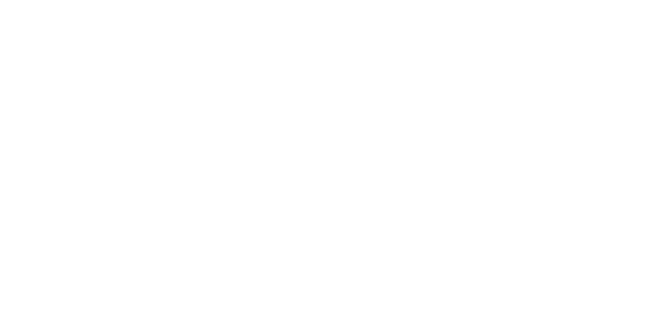
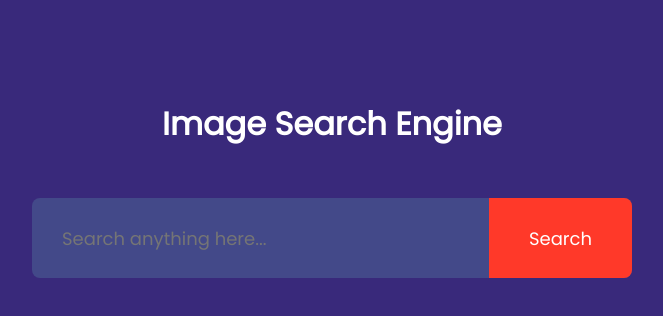
Before and after one commit to usamasadiqus/image-search-engine-html-css-javascript, a plain HTML site: page index.html in a window 1280 px wide. Shown: the whole page, without its empty margins (308-971 px from the left). Drawn offline with Linux system fonts and the light colour scheme.

Commit message:
add heading with form and his styling

```diff
--- a/assets/css/style.css
+++ b/assets/css/style.css
@@ -49,3 +49,49 @@
     box-sizing: border-box;
     font-family: "Poppins Regular", sans-serif;
 }
+
+body {
+    background-color: #39297b;
+    color: #ffffff;
+}
+
+h1 {
+    text-align: center;
+    margin: 100px auto 50px;
+    font-weight: 600;
+}
+
+form {
+    width: 90%;
+    max-width: 600px;
+    margin: auto;
+    height: 80px;
+    background-color: #434989;
+    display: flex;
+    align-items: center;
+    border-radius: 8px;
+}
+
+form input {
+    flex: 1;
+    height: 100%;
+    border: 0;
+    outline: 0;
+    background-color: transparent;
+    color: #ffffff;
+    font-size: 18px;
+    padding: 0 30px;
+}
+
+form button {
+    padding: 0 40px;
+    height: 100%;
+    background-color: #ff3929;
+    color: #ffffff;
+    font-size: 18px;
+    border: 0;
+    outline: 0;
+    border-top-right-radius: 8px;
+    border-bottom-right-radius: 8px;
+    cursor: pointer;
+}
--- a/index.html
+++ b/index.html
@@ -11,7 +11,12 @@
 </head>
 
 <body>
+	<h1>Image Search Engine</h1>
 
+	<form id="search-form">
+		<input type="text" id="search-box" placeholder="Search anything here...">
+		<button>Search</button>
+	</form>
 </body>
 
 </html>
```
